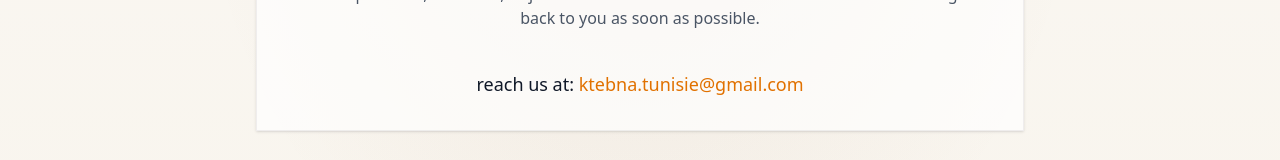
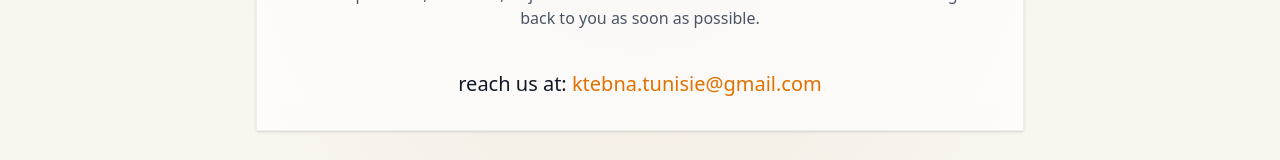
Before and after one commit to ba9hh/ktebna1, a React (Vite) app: page /contact in a window 1280 px wide. Shown: the part 194-354 px from the top of the page. Built offline with nearby package versions, Linux system fonts and the light colour scheme.

Commit message:
first commit

```diff
--- a/src/pages/Contact.jsx
+++ b/src/pages/Contact.jsx
@@ -36,7 +36,7 @@ const Contact = () => {
           </button>
         </form> */}
 
-        <div className="mb-4 text-center text-gray-900 text-lg">
+        <div className="mb-4 text-center text-gray-900 text-xl">
           {t("contact.reachUs")}{" "}
           <span className="font-medium text-amber-600">
             ktebna.tunisie@gmail.com
```
